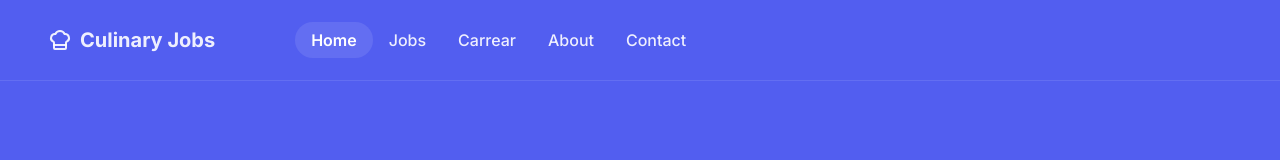
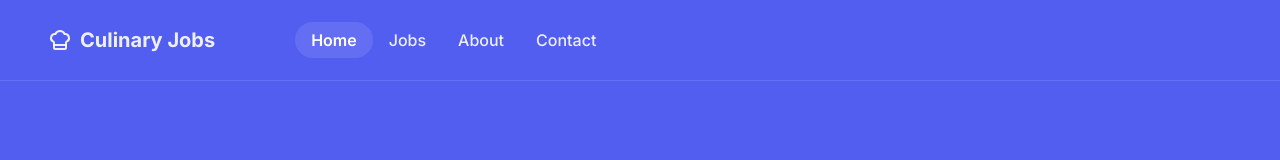
Before and after one commit to the-staffing-agency/tsa-jobboard-web, a Next.js app: page / in a window 1280 px wide. Shown: the top 160 px of the page. Built offline with nearby package versions, Linux system fonts and the light colour scheme; no server answers.

Commit message:
chore(nav-links): remove typo in navigation links and clean up unused entry

```diff
--- a/src/data/website/nav-links.ts
+++ b/src/data/website/nav-links.ts
@@ -8,10 +8,6 @@ export const mockNavLinks = [
 		href: '/jobs',
 	},
 	{
-		title: 'Carrear',
-		href: '/carrear',
-	},
-	{
 		title: 'About',
 		href: '/about',
 	},
```
